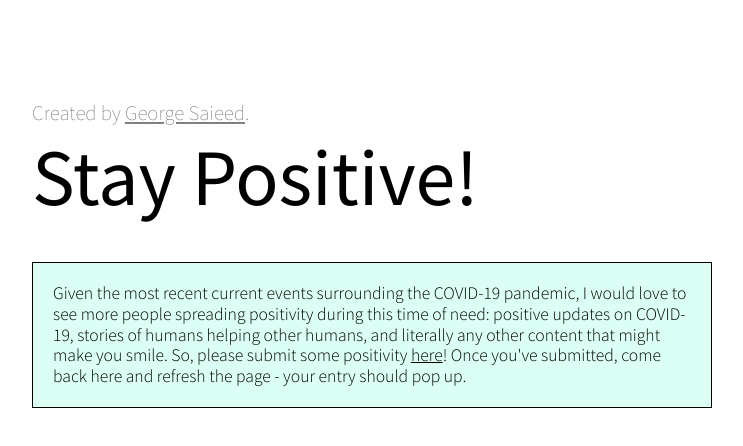
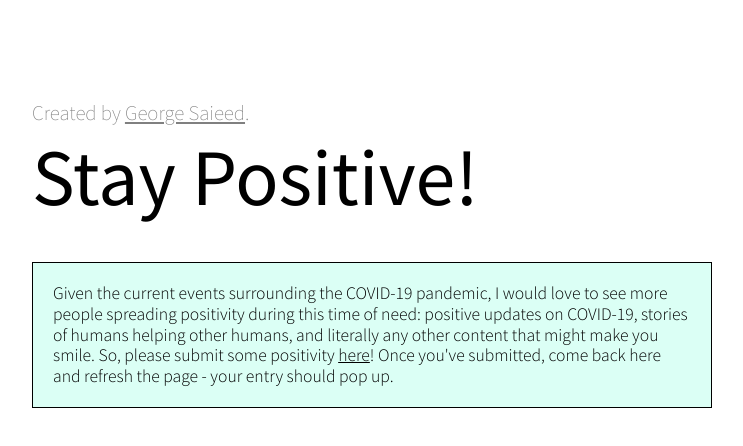
Before and after one commit to saieedgeorge0/stay-positive, a plain HTML site: page index.html in a window 1280 px wide. Shown: the whole page, without its empty margins (268-1011 px from the left). Drawn offline with nearby package versions, Linux system fonts and the light colour scheme; a script that the page names is missing.

Commit message:
update description

```diff
--- a/index.html
+++ b/index.html
@@ -30,7 +30,7 @@
                 Stay Positive!
             </div>
             <div class="pg-description">
-                Given the most recent current events surrounding the COVID-19 pandemic, I would love to see more people spreading positivity
+                Given the current events surrounding the COVID-19 pandemic, I would love to see more people spreading positivity
                 during this time of need: positive updates on COVID-19, stories of humans helping other humans, and literally
                 any other content that might make you smile. So, please submit some positivity <a class="actuallink" target="_blank" href="https://forms.gle/KDhaSZkJvGMP5Fc68">here</a>!
                 Once you've submitted, come back here and refresh the page - your entry should pop up.
```
